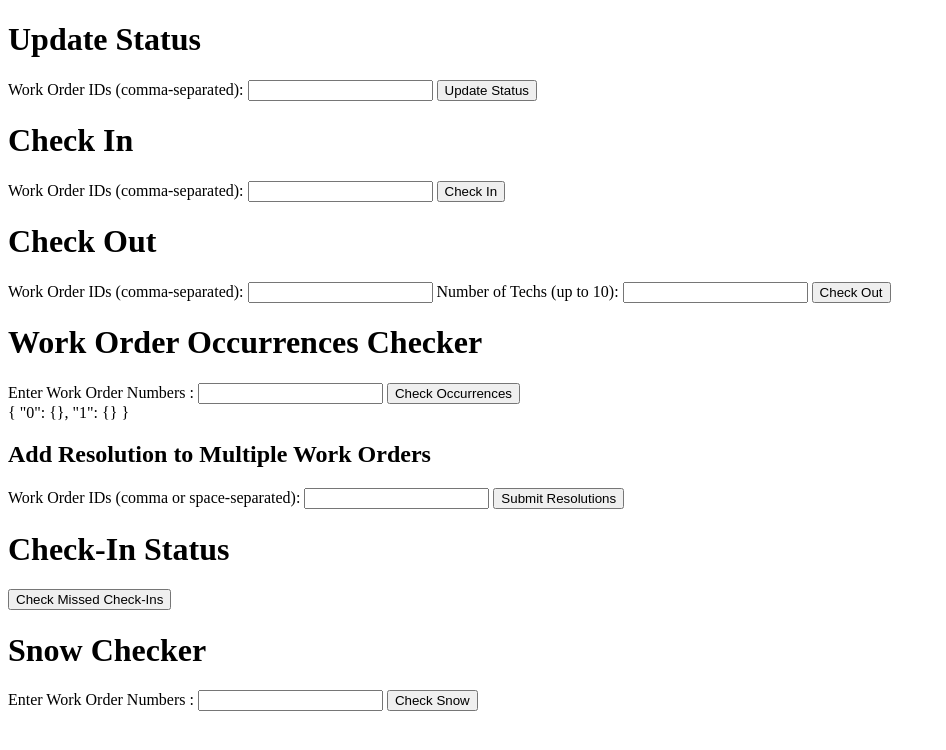
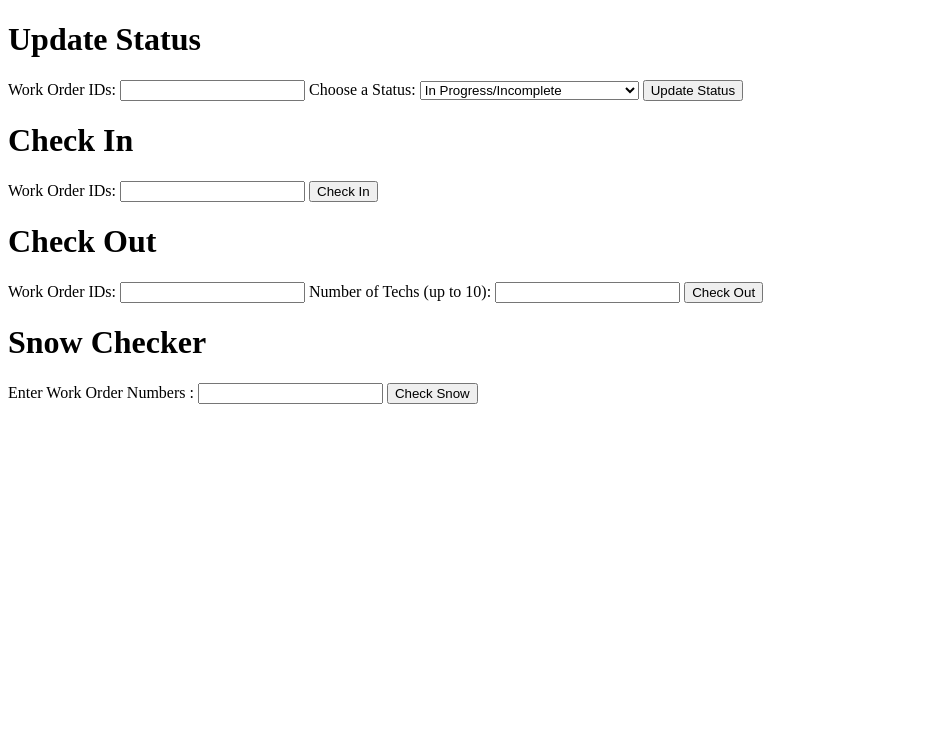
Before and after one commit to menolan/OU, a website: page index.html in a window 1280 px wide. Shown: the whole page, without its empty margins (0-946 px from the left). Drawn offline with Linux system fonts and the light colour scheme.

Commit message:
added dropdown for status updates

```diff
--- a/index.html
+++ b/index.html
@@ -9,8 +9,33 @@
     <h1>Update Status</h1>
 
     <form id="updateStatusForm">
-      <label for="statusIds">Work Order IDs (comma-separated):</label>
+      <label for="statusIds">Work Order IDs:</label>
       <input type="text" id="statusIds" name="statusIds" required />
+      <label for="status">Choose a Status:</label>
+
+      <select name="status" id="status">
+        <option
+          value="IN PROGRESS/INCOMPLETE"
+        >
+          In Progress/Incomplete
+        </option>
+        <option
+          value="IN PROGRESS/DISPATCH CONFIRMED"
+        >
+          In Progress/Dispatch Confirmed
+        </option>
+        <option value="COMPLETED/CANCELLED">
+          Completed/Cancelled
+        </option>
+        <option value="COMPLETED/NO CHARGE">
+          completed/No Charge
+        </option>
+        <option
+          value="COMPLETED/PENDING CONFIRMATION"
+        >
+          Completed/Pending Confirmation
+        </option>
+      </select>
 
       <button type="button" onclick="submitForm()">Update Status</button>
     </form>
@@ -20,7 +45,7 @@
     <h1>Check In</h1>
 
     <form id="checkInForm">
-      <label for="checkInIds">Work Order IDs (comma-separated):</label>
+      <label for="checkInIds">Work Order IDs:</label>
       <input type="text" id="checkInIds" name="checkInIds" required />
 
       <button type="button" onclick="submitCheckIn()">Check In</button>
@@ -29,7 +54,7 @@
     <h1>Check Out</h1>
 
     <form id="checkOutForm">
-      <label for="checkOutIds">Work Order IDs (comma-separated):</label>
+      <label for="checkOutIds">Work Order IDs:</label>
       <input type="text" id="checkOutIds" name="checkOutIds" required />
       <label for="checkOutTechs">Number of Techs (up to 10):</label>
       <input type="text" id="checkOutTechs" name="checkOutTechs" />
@@ -37,33 +62,6 @@
     </form>
 
     <div id="response"></div>
-
-    <h1>Work Order Occurrences Checker</h1>
-
-    <form id="workOrderForm">
-      <label for="workOrderInput">Enter Work Order Numbers :</label>
-      <input type="text" id="workOrderInput" required />
-      <button type="button" onclick="checkOccurrences()">
-        Check Occurrences
-      </button>
-    </form>
-
-    <div id="result"></div>
-
-    <h2>Add Resolution to Multiple Work Orders</h2>
-    <form id="resolutionForm">
-      <label for="workOrderIds"
-        >Work Order IDs (comma or space-separated):</label
-      >
-      <input type="text" id="workOrderIds" name="workOrderIds" required />
-      <button type="submit">Submit Resolutions</button>
-    </form>
-    <h1>Check-In Status</h1>
-    <button type="button" onclick="checkMissedCheckIns()">
-      Check Missed Check-Ins
-    </button>
-
-    <div id="result"></div>
 
     <h1>Snow Checker</h1>
 
@@ -79,8 +77,16 @@
 
         const statusIds = statusIdsInput.split(/[\s,]+/).filter(Boolean);
 
+        const status= document.getElementById("status").value;
+        const statuses = status.split("/")
+        const primary =statuses[0]
+        const extended =statuses[1]
+        console.log(primary, extended)
+
         const requestData = {
           status_ids: statusIds,
+          primary: primary,
+          extended: extended,
         };
 
         fetch("http://localhost:5000/update_status", {
```
Also changed, not shown: WorkOrderAPI/updateStatus.js (+6 -3 lines), server.js (+10 -3 lines).
